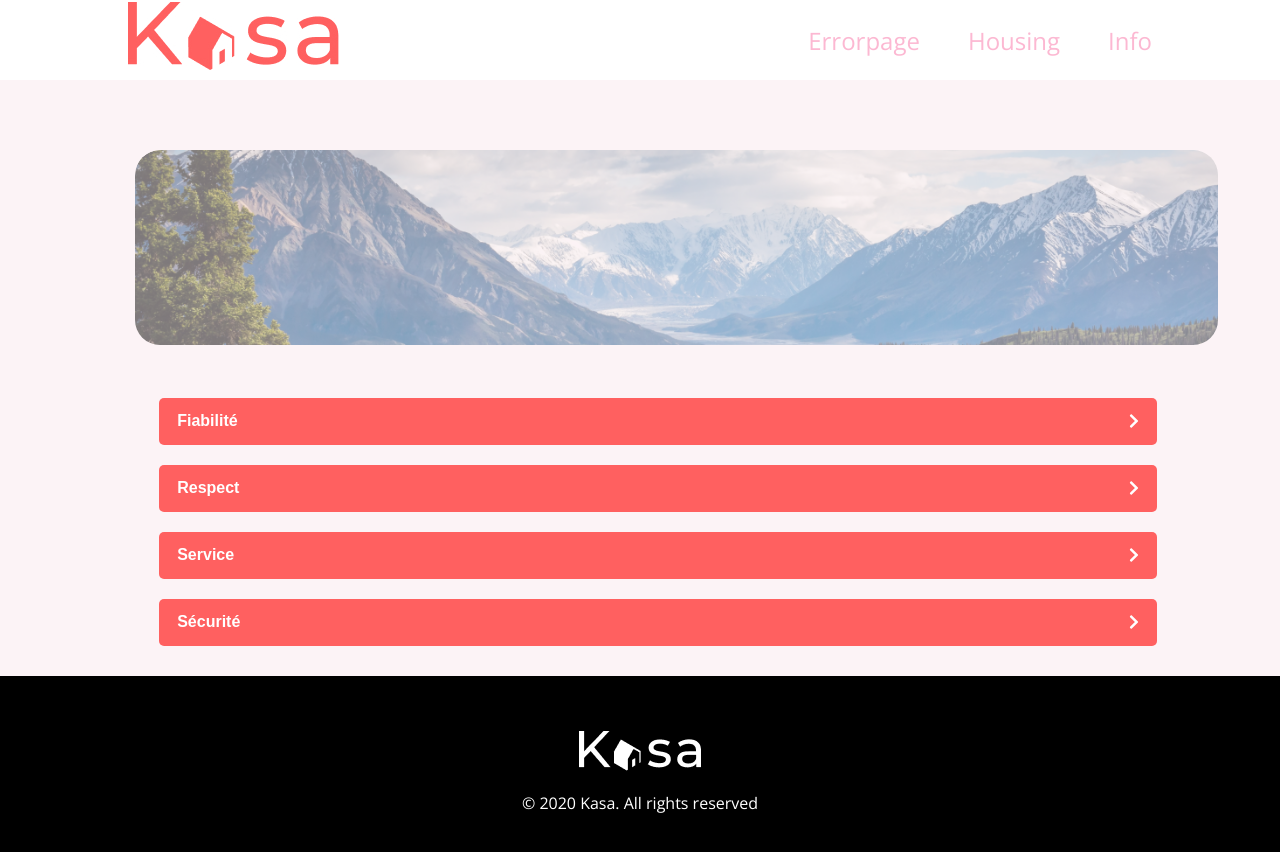
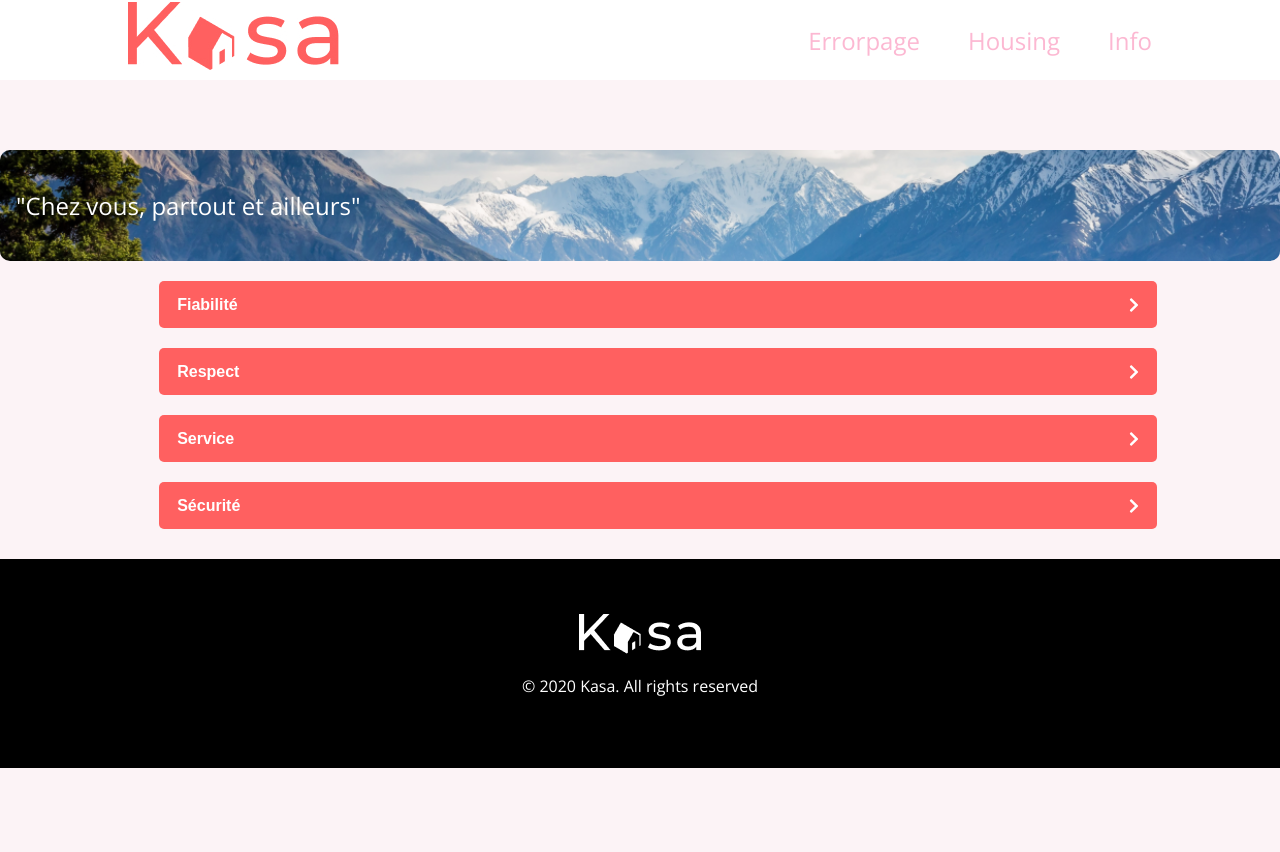
Before and after one commit to mctin/kasa7, a React (Create React App) app: page /InfoPage in a window 1280 px wide. Shown: the top 852 px of the page. After the commit the page ends 800 px from the top, so only its background shows below. Built offline with nearby package versions, Linux system fonts and the light colour scheme.

Commit message:
added banners

```diff
--- /dev/null
+++ b/src/components/layout/banner.css
@@ -0,0 +1,38 @@
+.banner {
+  border-radius: 10px;
+  position: relative;
+  margin: 20px 0;
+  height: 111px;
+}
+
+.img {
+  border-radius: inherit;
+  object-fit: cover;
+  width: 100%;
+  height: 100%;
+}
+
+.overlay {
+  /* background-color:; */
+  position: absolute;
+  top: 0;
+  border-radius: 10px;
+  height: 100%;
+  width: 100%;
+  opacity: 0.3;
+}
+
+.text {
+  position: absolute;
+  top: 0;
+  font-size: 24px;
+  color: white;
+  font-weight: 500;
+  margin: 0;
+  padding-left: 16px;
+  height: 100%;
+  width: 100%;
+  display: flex;
+  align-items: center;
+  box-sizing: border-box;
+}
--- /dev/null
+++ b/src/components/layout/banner.js
@@ -0,0 +1,16 @@
+import React from "react";
+import banner2 from "../images/banner2.png";
+
+import "../layout/banner.css";
+
+const Banner = (image) => {
+  return (
+    <div className="banner">
+      <img className="img" src={banner2} alt="" />
+      <div className="overlay"></div>
+      <h1 className="text">"Chez vous, partout et ailleurs"</h1>
+    </div>
+  );
+};
+
+export default Banner;
--- a/src/pages/HomePage.js
+++ b/src/pages/HomePage.js
@@ -1,26 +1,25 @@
 import DataHouse from "././../datas/DataHouse.json";
 import HousingList from "../components/housing/HousingList";
-import imageBanner from "../components/images/banner2.png";
+import { image } from "../components/images/banner2.png";
+import Banner from "../components/layout/banner";
 
-import "../styles/infoPage.css";
+import "../styles/HomePage.css";
 
 function HomePage() {
   return (
-    <section>
-      <div>
-        <h1>HomePage</h1>
-        <h2 className="title_home">Chez vous, partout et ailleurs</h2>
+    <>
+      <div className="body-home">
+        <div>
+          <Banner>banner</Banner>
+        </div>
+        <div className="bdg"></div>
       </div>
-      <div className="title_img">
-        <img src={imageBanner} alt="bimg" />
-      </div>
-      <section className="flex">
+      <div className="background">
         <div className="location_card">
           <HousingList houses={DataHouse} />
         </div>
-      </section>
-    </section>
+      </div>
+    </>
   );
 }
-
 export default HomePage;
--- a/src/pages/InfoPage.js
+++ b/src/pages/InfoPage.js
@@ -1,8 +1,7 @@
 import React from "react";
-
+import Banner from "../components/layout/banner";
 // ACCORDION
 import Accordion from "../components/layout/Accordion";
-import imageBanner from "../components/images/banner2.png";
 
 // STYLE
 import "../styles/infoPage.css";
@@ -10,13 +9,7 @@ import "../styles/infoPage.css";
 function About() {
   return (
     <div className="body-about">
-      <div className="background_title">
-        <div className="title_img">
-          <img src={imageBanner} alt="bimg" />
-        </div>
-        <div className="bgd"></div>
-      </div>
-
+      <Banner> mkmkmkm</Banner>
       <div className="container">
         <div className="accordion-container">
           <Accordion
--- a/src/styles/HomePage.css
+++ b/src/styles/HomePage.css
@@ -17,37 +17,46 @@
   transform: translate(-50%, -50%);
   width: 100%;
   margin: 0;
-  text-align: center;
+}
+.title_img img {
+  width: 335px;
+  height: 111px;
+}
+
+.background_title {
+  width: 335px;
+  height: 111px;
+  margin-bottom: -20%;
+  margin-left: 5%;
 }
 
 .bgd {
   position: absolute;
-  /* width: 90%; */
+  width: 100%;
   height: 100%;
-  margin: auto;
+  left: 0;
+  top: 0;
   background: rgba(0, 0, 0, 0.5);
   z-index: 2;
+}
+
+.background {
+  width: 81%;
+  margin: 20px auto;
+  background: #f7f7f7;
   border-radius: 25px;
-}
-.flex {
-  display: flex;
-}
-.banner.background {
-  position: absolute;
-  width: 1240px;
-  height: 223px;
-  left: 100px;
-  top: 171px;
-  background: #000000;
-  mix-blend-mode: darken;
-  opacity: 0.3;
-  border-radius: 25px;
-}
-.background {
-  display: flex;
 }
 
 .location_card {
   display: flex;
-  flex-wrap: wrap;
+  flex-direction: column;
+  margin-left: -20px;
 }
+
+.Gallery {
+  position: absolute;
+  width: 1240px;
+  height: 829px;
+  left: 100px;
+  top: 437px;
+}
--- a/src/styles/housing.css
+++ b/src/styles/housing.css
@@ -15,6 +15,7 @@
 .presentation {
   display: flex;
   flex-direction: row;
+  margin-left: 30px;
   align-items: center;
   justify-content: space-between;
 }
```
